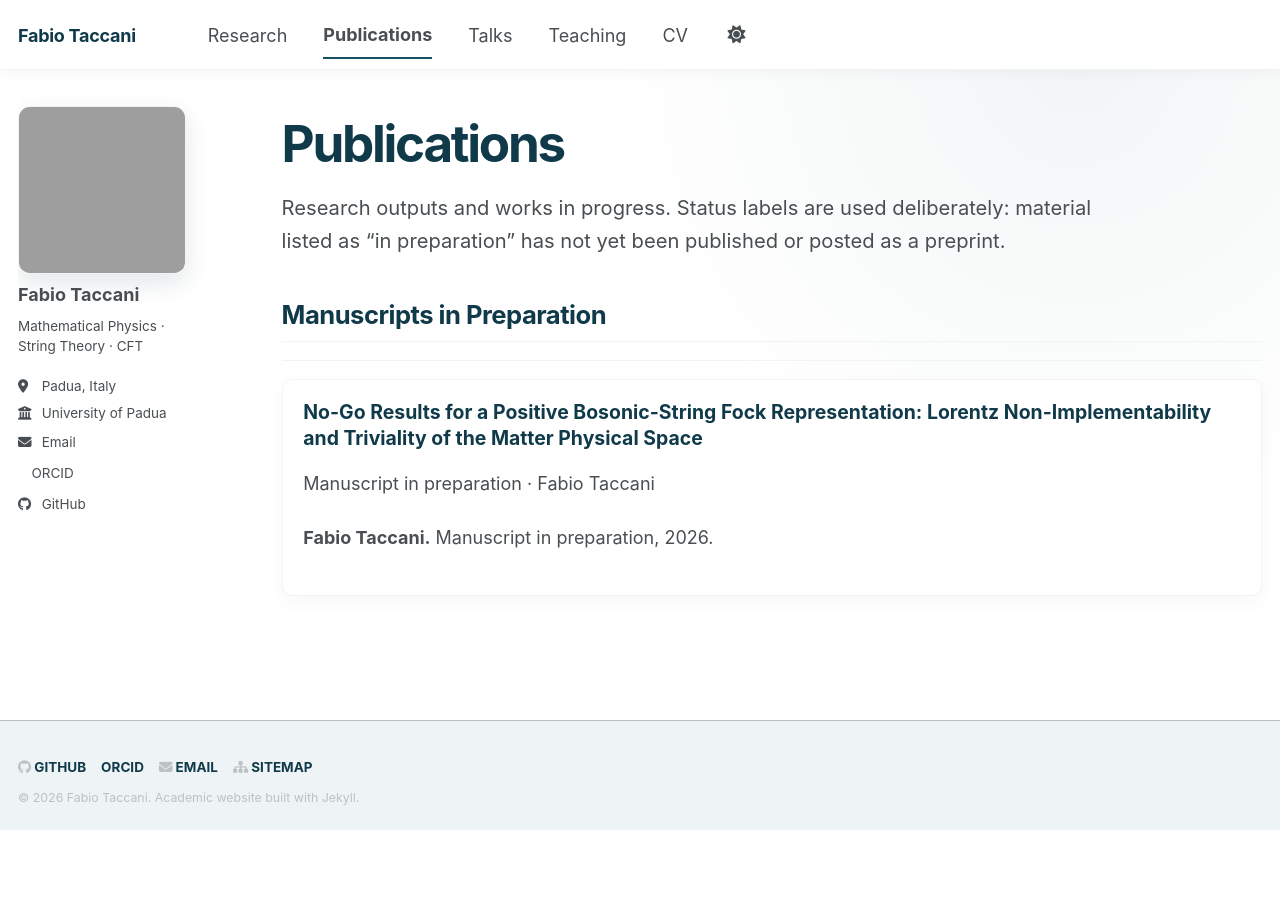
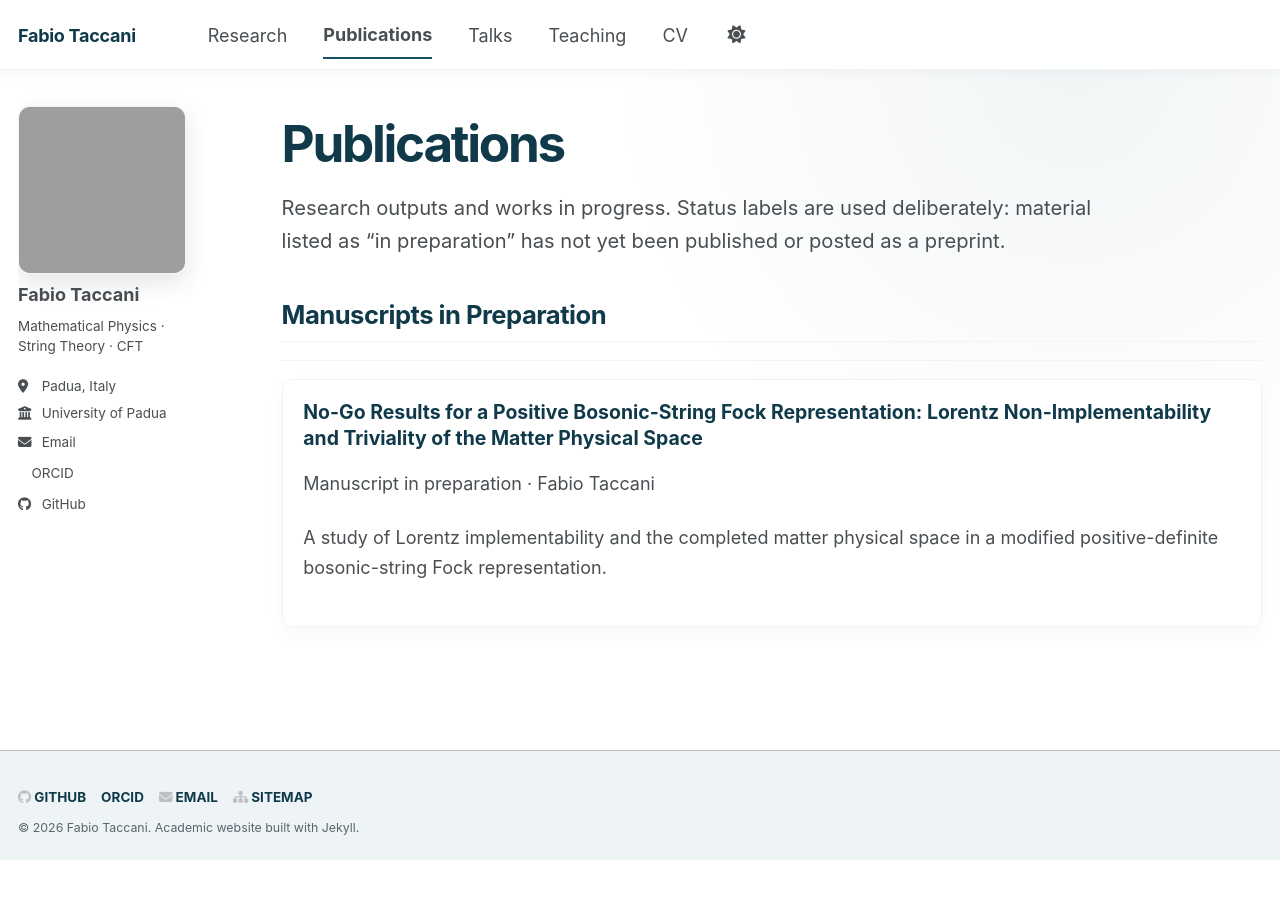
Before and after one commit to FabioTaccani/FabioTaccani.github.io, a Jekyll site: the page built from _pages/publications.html, in a window 1280 px wide. Built offline with Jekyll 4.4.1, drawn with Linux system fonts in a browser that asks for light colours; a style sheet for code colours, icons or effects is not loaded.

Commit message:
Refine contrast and publication summary

```diff
--- a/_publications/2026-08-09-string-quantization.md
+++ b/_publications/2026-08-09-string-quantization.md
@@ -4,6 +4,7 @@ collection: publications
 category: in_preparation
 authors: "Fabio Taccani"
 status: "Manuscript in preparation"
+excerpt: "A study of Lorentz implementability and the completed matter physical space in a modified positive-definite bosonic-string Fock representation."
 permalink: /publication/positive-bosonic-string
 ---
 
--- a/_sass/_custom.scss
+++ b/_sass/_custom.scss
@@ -6,6 +6,7 @@
   --site-accent-soft: #eaf2f4;
   --site-panel: #f7f9fa;
   --site-panel-strong: #eef3f5;
+  --site-muted: #59676d;
   --site-shadow: 0 14px 36px rgba(22, 50, 63, 0.08);
 }
 
@@ -15,6 +16,7 @@ html[data-theme="dark"] {
   --site-accent-soft: #263f48;
   --site-panel: #3d464a;
   --site-panel-strong: #344147;
+  --site-muted: #c7d0d4;
   --site-shadow: 0 14px 36px rgba(0, 0, 0, 0.22);
 }
 
@@ -224,7 +226,7 @@ button:focus-visible {
 }
 
 .credential-item span {
-  color: var(--global-text-color-light);
+  color: var(--site-muted);
   font-size: 0.8rem;
   line-height: 1.45;
 }
@@ -328,6 +330,11 @@ button:focus-visible {
   margin-bottom: 0;
 }
 
+.archive .page__meta,
+.archive .page__date {
+  color: var(--site-muted);
+}
+
 .author__avatar img {
   width: 48px;
   height: 48px;
@@ -364,7 +371,12 @@ button:focus-visible {
   bottom: auto;
   margin-top: 4rem;
   background: var(--site-panel-strong);
-  color: var(--global-text-color-light);
+  color: var(--site-muted);
+}
+
+.author__urls-wrapper button {
+  border-color: var(--global-border-color);
+  color: var(--site-muted);
 }
 
 .page__footer footer {
```
Also changed, not shown: _pages/about.md (+2 -2 lines).
